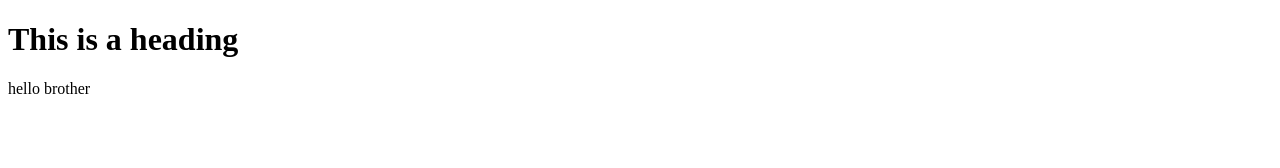
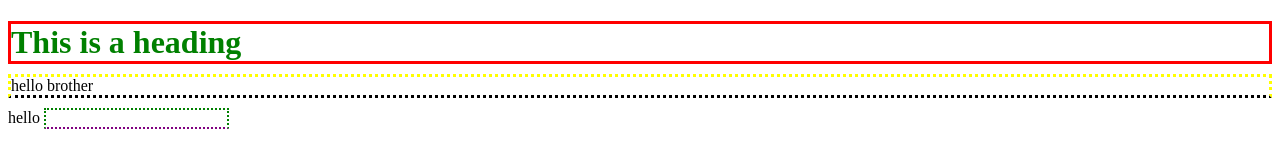
Before and after one commit to SyedAhmad49/Ahmad.github.io, a plain HTML site: page index.html in a window 1280 px wide. Drawn offline with Linux system fonts and the light colour scheme.

Commit message:
third commit

```diff
--- a/index.html
+++ b/index.html
@@ -1,10 +1,14 @@
 <!DOCTYPE html>
+<html>
 <title>Git Exercise</title>
-<html>
+<head> <link rel="stylesheet" href="styling.css"> </head>
+<body class =  "bordersettings">
+    <h1 class = "heading">This is a heading</h1>
+    <div class = "bodder"><th >hello brother</th></div>
 
-<body>
-    <h1>This is a heading</h1>
-    <th>hello brother</th>
+	<div class = "email">
+		hello <input id="check" type = email>
+	</div>
 </body>
 
 </html>
--- /dev/null
+++ b/styling.css
@@ -0,0 +1,31 @@
+.heading
+{
+	margin-bottom:10px;
+	color:green;
+	border-color:red;
+	border-style: solid;
+}
+.bordersettings
+{
+	border-right-color:red;
+}
+//.heading {border-color: #0000ff;}
+div.bodder{border-style: dotted;
+border-color:yellow;
+border-bottom-color:black;
+}
+.email
+{
+	margin-top:10px;
+	//border-style:solid;
+	//border-color:black
+}
+#check
+{
+	border-style: dotted;
+border-color:green;
+border-bottom-color:purple;
+}
+*{
+	box-sizing:border-box;
+}
```
